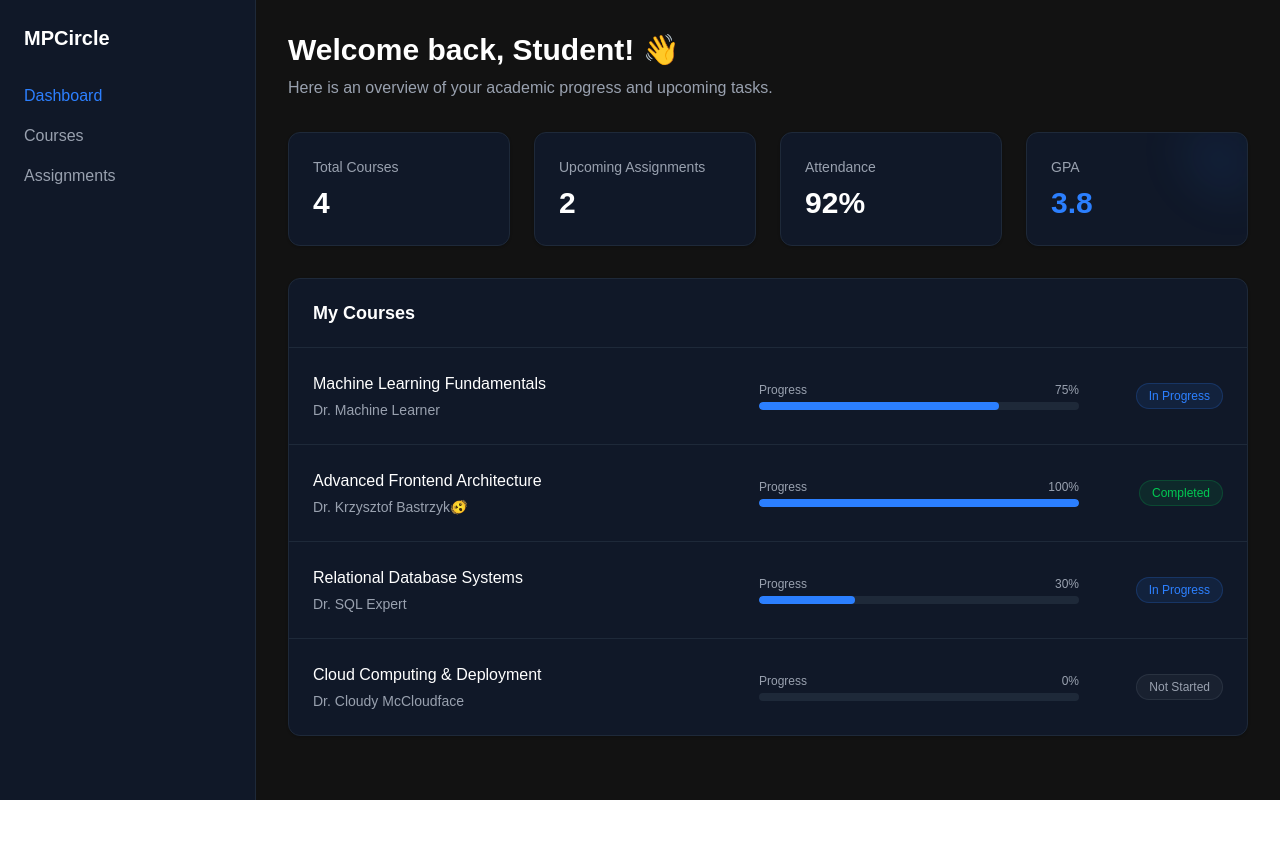
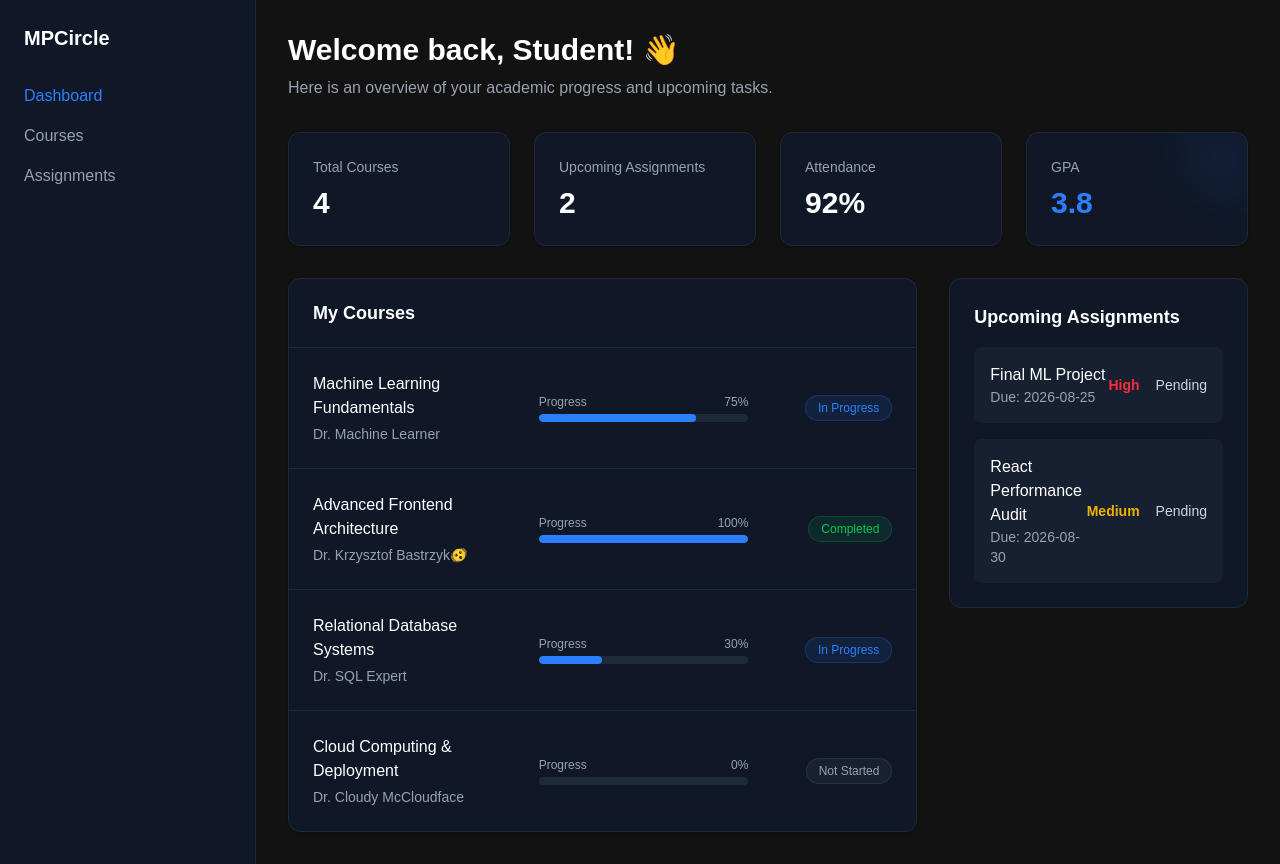
Before and after one commit to kbastrzyk-dev/nextjs-student-dashboard, a Next.js app: page /dashboard in a window 1280 px wide. Before the commit the page ends 800 px from the top, so only its background shows below. Built offline with nearby package versions, Linux system fonts and the light colour scheme.

Commit message:
feat(assignments): implement AssignmentList widget with priority tracking

```diff
--- a/src/app/dashboard/page.tsx
+++ b/src/app/dashboard/page.tsx
@@ -1,5 +1,6 @@
 import React from "react";
 import { CourseList } from "@/features/courses/components/CourseList";
+import { AssignmentList } from "@/features/assignments/components/AssignmentList";
 
 export default function DashboardPage() {
   // Mock data representing the student's metrics.
@@ -54,9 +55,14 @@ export default function DashboardPage() {
         </div>
       </section>
 
-      {/* Course List Module */}
-      <section>
-        <CourseList />
+      {/* Main Content Grid (Courses & Assignments) */}
+      <section className="grid grid-cols-1 lg:grid-cols-3 gap-8">
+        <div className="lg:col-span-2">
+          <CourseList />
+        </div>
+        <div className="lg:col-span-1">
+          <AssignmentList />
+        </div>
       </section>
     </div>
   );
--- /dev/null
+++ b/src/features/assignments/components/AssignmentList.tsx
@@ -0,0 +1,59 @@
+import React from "react";
+import { Assignment, AssignmentStatus, AssignmentPriority } from "../types";
+
+const MOCK_ASSIGNMENTS: Assignment[] = [
+  {
+    id: "1",
+    title: "Final ML Project",
+    dueDate: "2026-08-25",
+    status: "Pending",
+    priority: "High",
+  },
+  {
+    id: "2",
+    title: "React Performance Audit",
+    dueDate: "2026-08-30",
+    status: "Pending",
+    priority: "Medium",
+  },
+];
+
+const getPriorityColor = (priority: AssignmentPriority) => {
+  switch (priority) {
+    case "High":
+      return "text-red-500";
+    case "Medium":
+      return "text-yellow-500";
+    case "Low":
+      return "text-green-500";
+  }
+};
+
+export const AssignmentList = () => {
+  return (
+    <div className="bg-gray-900 border border-gray-800 rounded-xl p-6">
+      <h2 className="text-lg font-bold text-white mb-4">
+        Upcoming Assignments
+      </h2>
+      <div className="space-y-4">
+        {MOCK_ASSIGNMENTS.map((a) => (
+          <div
+            key={a.id}
+            className="flex items-center justify-between p-4 bg-gray-800/50 rounded-lg"
+          >
+            <div>
+              <h3 className="text-white font-medium">{a.title}</h3>
+              <p className="text-sm text-gray-400">Due: {a.dueDate}</p>
+            </div>
+            <div className="flex gap-4 text-sm">
+              <span className={`font-semibold ${getPriorityColor(a.priority)}`}>
+                {a.priority}
+              </span>
+              <span className="text-gray-300">{a.status}</span>
+            </div>
+          </div>
+        ))}
+      </div>
+    </div>
+  );
+};
--- /dev/null
+++ b/src/features/assignments/types.ts
@@ -0,0 +1,10 @@
+export type AssignmentStatus = "Pending" | "Completed" | "Overdue";
+export type AssignmentPriority = "Low" | "Medium" | "High";
+
+export interface Assignment {
+  id: string;
+  title: string;
+  dueDate: string;
+  status: AssignmentStatus;
+  priority: AssignmentPriority;
+}
```
